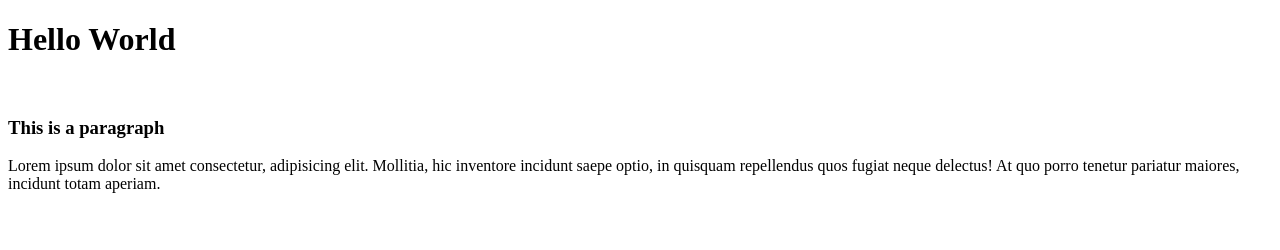
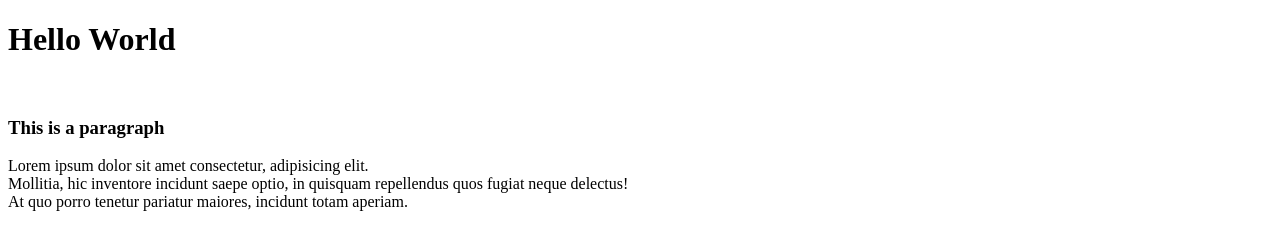
Before and after one commit to Beuuuh/git_test, a plain HTML site: page index.html in a window 1280 px wide. Drawn offline with Linux system fonts and the light colour scheme.

Commit message:
i added some text to it

```diff
--- a/index.html
+++ b/index.html
@@ -7,8 +7,8 @@
     <body>
         <h1>Hello World</h1> <br>
         <h3>This is a paragraph</h3>
-        <p>Lorem ipsum dolor sit amet consectetur, adipisicing elit.
-            Mollitia, hic inventore incidunt saepe optio, in quisquam repellendus quos fugiat neque delectus!
+        <p>Lorem ipsum dolor sit amet consectetur, adipisicing elit. <br>
+            Mollitia, hic inventore incidunt saepe optio, in quisquam repellendus quos fugiat neque delectus! <br>
             At quo porro tenetur pariatur maiores, incidunt totam aperiam.
         </p>
     </body>
```
